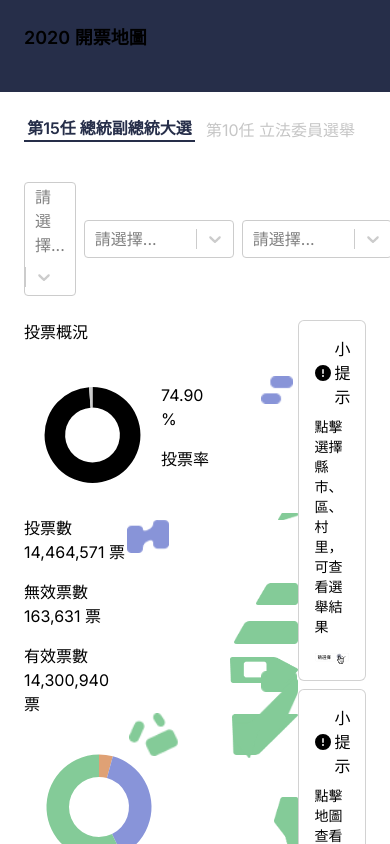
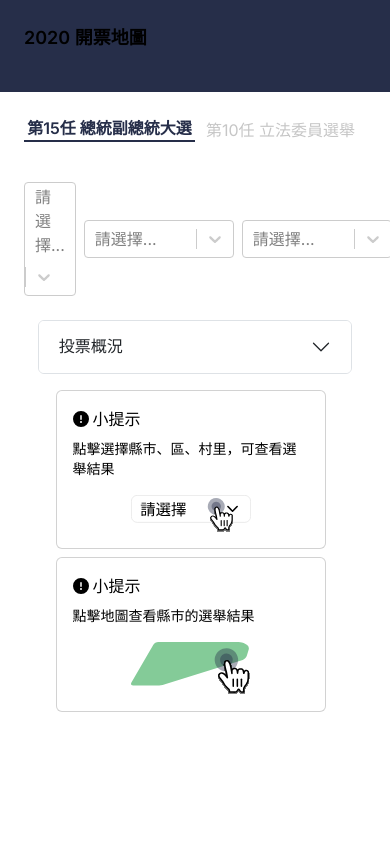
Before and after one commit to xms7104/F2E22023, a Next.js app: page / in a window 390 px wide. Shown: the top 844 px of the page. Built offline with nearby package versions, Linux system fonts and the light colour scheme.

Commit message:
add mobile Layout

```diff
--- a/src/app/Tip.jsx
+++ b/src/app/Tip.jsx
@@ -9,10 +9,9 @@ import 'bootstrap/dist/css/bootstrap.min.css';
 
 function Tip() {
     return (
-        <div className='w-[20%]'>
-            <div>
+        <div className='xl:block xl:w-[250px] lg:block lg:w-[180px] md:hidden'>
             <Card
-                    className="mb-2 bg-[#CCCCCC] text-black"
+                className="mb-2 bg-[#CCCCCC] text-black w-[90%]"
                 >
                 <Card.Body>
                     <div className='flex justify-start items-center'>
@@ -26,7 +25,7 @@ function Tip() {
                 </Card.Body>
             </Card>
             <Card
-                className="mb-2 bg-[#CCCCCC] text-black"
+            className="mb-2 bg-[#CCCCCC] text-black w-[90%]"
             >
             <Card.Body>
                 <div className='flex justify-start items-center'>
@@ -40,7 +39,6 @@ function Tip() {
             </Card.Body>
             </Card>
         </div>
-        </div>
     )
   }
 
--- a/src/app/chart.jsx
+++ b/src/app/chart.jsx
@@ -3,6 +3,7 @@ import React, { useEffect, useState } from 'react';
 import Image from 'next/image';
 import detailCity from './data/detailCity';
 import ReactECharts from 'echarts-for-react';
+import Accordion from 'react-bootstrap/Accordion';
 
 function Chart({voting, party, votingInformation, partyInformation}) {
     const [votingChart, setVotingChart] = useState({});
@@ -51,13 +52,12 @@ function Chart({voting, party, votingInformation, partyInformation}) {
             const title = Object.keys(partyInformation);
             if(title.length !== 0){
                 return title.map((item, index) => {
-                    console.log(partyInformation[item]['voting'], item)
                     if(item !== '有效票數'){
                         const votingNum = parseInt(partyInformation[item]['voting'].replace(/,/g, ''), 10);
                         const votingTotalNum = parseInt(partyInformation['有效票數'].replace(/,/g, ''), 10);
                         const votingProportion = ((votingNum / votingTotalNum) *100).toFixed(2);
                         return(
-                            <div key={item} className='flex justify-start items-baseline mb-4'>
+                            <div key={item} className='xl:w-[27vw] lg:w-[27vw] md:w-[56vw] flex justify-start lg:items-baseline lg:mb-4 md:items-center md:mb-2'>
                                 <p
                                 className='rounded-full h-[25px] w-[25px] text-sm text-white flex justify-center items-center mr-2'
                                  style={{backgroundColor: partyInformation[item]['color']}}>{index+1}</p>
@@ -84,11 +84,15 @@ function Chart({voting, party, votingInformation, partyInformation}) {
         }
     }
 
+    function mobileLayout() {
         return (
-        <div className='w-[30%]'>
-            <div>
-                <p>投票概況</p>
-                <div className='inline-flex justify-center items-center'>
+            <Accordion>
+            <Accordion.Item eventKey="0">
+              <Accordion.Header>投票概況</Accordion.Header>
+              <Accordion.Body>
+                <div className='grid justify-center items-center'>
+                    <div className='w-full flex justify-center items-center'>
+                        <div className='inline-flex justify-center items-center w-[60%]'>
                             <div className='w-[150px]'>
                                 <ReactECharts option={votingChart} style={{height:'150px'}} />
                             </div>
@@ -99,26 +103,85 @@ function Chart({voting, party, votingInformation, partyInformation}) {
                                 <p>投票率</p>
                             </div>
                         </div>
-                <div>
-                    <p>
+                        <div className='ml-4 mb-4'>
+                            <p className='mb-2'>
                                 投票數 {" "} {votingInformation['投票數']} 票
                             </p>
-                    <p>
+                            <p className='mb-2'>
                                 無效票數 {" "} {votingInformation['無效票數']} 票
                             </p>
-                    <p>
+                            <p className='mb-2'>
                                 有效票數 {" "} {votingInformation['有效票數']} 票
                             </p>
                         </div>
                     </div>
-            <div>
+                    <div className='w-full flex justify-center items-center'>
                         <div className='w-[150px]'>
                             <ReactECharts option={partyChart} style={{height:'150px'}} />
                         </div>
+                        <div>
                             {partyLayout()}
                         </div>
                     </div>
+                </div>
+              </Accordion.Body>
+            </Accordion.Item>
+          </Accordion>
+        )
+    }
 
+    function pcLayout(){
+        return(
+            <div className='grid items-center lg:justify-start md:justify-center md:mb-2'>
+                <p className='mb-0'>投票概況</p>
+                <div>
+                    <div className='xl:w-[30vw] lg:w-[30vw] md:w-[80vw] xl:grid lg:grid lg:justify-start lg:items-center md:w-[50vw] md:flex md:justify-start md:items-center'>
+                        <div className='inline-flex justify-center lg:items-center md:items-center'>
+                            <div className='w-[150px]'>
+                                <ReactECharts option={votingChart} style={{height:'150px'}} />
+                            </div>
+                            <div>
+                                <p>
+                                    {parseFloat(votingInformation['投票率']).toFixed(2)} %
+                                </p>
+                                <p>投票率</p>
+                            </div>
+                        </div>
+                        <div className='md:ml-4'>
+                            <p className='md:mb-2'>
+                                投票數 {" "} {votingInformation['投票數']} 票
+                            </p>
+                            <p className='md:mb-2'>
+                                無效票數 {" "} {votingInformation['無效票數']} 票
+                            </p>
+                            <p className='md:mb-2'>
+                                有效票數 {" "} {votingInformation['有效票數']} 票
+                            </p>
+                        </div>
+                    </div>
+                    <div className='xl:w-[30vw] xl:grid lg:w-[30vw] lg:grid md:w-[60vw] md:flex md:justify-center md:items-start'>
+                        <div className='w-[150px]'>
+                            <ReactECharts option={partyChart} style={{height:'150px'}} />
+                        </div>
+                        <div>
+                            {partyLayout()}
+                        </div>
+                    </div>
+                </div>
+            </div>
+        )
+    }
+
+
+    return (
+        <>
+        <div className='xl:block lg:block md:hidden sm:hidden'>
+            {pcLayout()}
+        </div>
+        <div className='xl:hidden lg:hidden md:block sm:block sm:w-[92%] sm:my-0 sm:mx-auto sm:mb-4'>
+            {mobileLayout()}
+        </div>
+        </>
     )
   }
 
--- a/src/app/data/taiwanMapData.jsx
+++ b/src/app/data/taiwanMapData.jsx
@@ -27,33 +27,33 @@ const taiwanMap = {
         {id:24, name: '金門縣', size:42, top:200, left:0, value:'Kinmen', uri:'/image/Kinmen/KinmenDefault.png'},
         {id:25, name: '連江縣馬祖', size:32, top:56, left:134, value:'Lienchiang', uri:'/image/Lienchiang/LienchiangDefault.png'},
     ],
-    mobile:[
-        {id:0, name: '基隆市', size:13, top:131, left:295, value:'Keelung', uri:'/image/Keelung/KeelungDefault.png'},
-        {id:1, name: '台北市', size:22, top:132, left:266, value:'Taipei', uri:'/image/Taipei/TaipeiDefault.png'},
-        {id:2, name: '新北市', size:85, top:113, left:241, value:'NewTaipei', uri:'/image/NewTaipei/NewTaipeiDefault.png'},
-        {id:3, name: '桃園市', size:62, top:141, left:216, value:'Taoyuan', uri:'/image/Taoyuan/TaoyuanDefault.png'},
-        {id:4, name: '新竹市', size:18, top:177, left:196, value:'HsinchuCity', uri:'/image/HsinchuCity/HsinchuCityDefault.png'},
-        {id:5, name: '新竹縣', size:55, top:159, left:204, value:'Hsinchu', uri:'/image/Hsinchu/HsinchuDefault.png'},
-        {id:6, name: '苗栗縣', size:80, top:194, left:177, value:'Miaoli', uri:'/image/Miaoli/MiaoliDefault.png'},
-        {id:7, name: '台中市', size:115, top:226, left:151, value:'Taichung', uri:'/image/Taichung/TaichungDefault.png'},
-        {id:8, name: '彰化縣', size:46, top:274, left:134, value:'Changhua', uri:'/image/Changhua/ChanghuaDefault.png'},
-        {id:9, name: '南投縣', size:80, top:247, left:183, value:'Nantou', uri:'/image/Nantou/NantouDefault.png'},
-        {id:10, name: '雲林縣', size:60, top:300, left:121, value:'Yunlin', uri:'/image/Yunlin/YunlinDefault.png'},
-        {id:11, name: '嘉義市', size:24, top:334, left:141, value:'ChiayiCity', uri:'/image/ChiayiCity/ChiayiCityDefault.png'},
-        {id:12, name: '嘉義縣', size:92, top:324, left:119, value:'Chiayi', uri:'/image/Chiayi/ChiayiDefault.png'},
-        {id:13, name: '台南市', size:70, top:362, left:121, value:'Tainan', uri:'/image/Tainan/TainanDefault.png'},
-        {id:14, name: '高雄市', size:100, top:342, left:122, value:'Kaohsiung', uri:'/image/Kaohsiung/KaohsiungDefault.png'},
-        {id:15, name: '屏東縣', size:45, top:421, left:151, value:'Pingtung', uri:'/image/Pingtung/PingtungDefault.png'},
-        {id:16, name: '屏東鄉琉球鄉', size:20, top:489, left:113, value:'Liuqiu', uri:'/image/Liuqiu/LiuqiuDefault.png'},
-        {id:17, name: '宜蘭縣', size:55, top:159, left:264, value:'Yilan', uri:'/image/Yilan/YilanDefault.png'},
-        {id:18, name: '宜蘭縣龜山島', size:20, top:154, left:336, value:'Guishan', uri:'/image/Guishan/GuishanDefault.png'},
-        {id:19, name: '花蓮縣', size:82, top:231, left:224, value:'Hualien', uri:'/image/Hualien/HualienDefault.png'},
-        {id:20, name: '台東縣', size:58, top:366, left:199, value:'Taitung', uri:'/image/Taitung/TaitungDefault.png'},
-        {id:21, name: '台東縣蘭嶼鄉', size:20, top:472, left:257, value:'Lanyu', uri:'/image/Lanyu/LanyuDefault.png'},
-        {id:22, name: '台東縣綠島鄉', size:10, top:412, left:292, value:'Ludao', uri:'/image/Ludao/LudaoDefault.png'},
-        {id:23, name: '澎湖縣', size:32, top:363, left:52, value:'Penghu', uri:'/image/Penghu/PenghuDefault.png'},
-        {id:24, name: '金門縣', size:28, top:230, left:50, value:'Kinmen', uri:'/image/Kinmen/KinmenDefault.png'},
-        {id:25, name: '連江縣馬祖', size:20, top:132, left:142, value:'Lienchiang', uri:'/image/Lienchiang/LienchiangDefault.png'},
+    ipad:[
+        {id:0, name: '基隆市', size:13, top:31, left:245, value:'Keelung', uri:'/image/Keelung/KeelungDefault.png'},
+        {id:1, name: '台北市', size:22, top:32, left:216, value:'Taipei', uri:'/image/Taipei/TaipeiDefault.png'},
+        {id:2, name: '新北市', size:85, top:13, left:191, value:'NewTaipei', uri:'/image/NewTaipei/NewTaipeiDefault.png'},
+        {id:3, name: '桃園市', size:62, top:41, left:166, value:'Taoyuan', uri:'/image/Taoyuan/TaoyuanDefault.png'},
+        {id:4, name: '新竹市', size:18, top:77, left:146, value:'HsinchuCity', uri:'/image/HsinchuCity/HsinchuCityDefault.png'},
+        {id:5, name: '新竹縣', size:55, top:59, left:154, value:'Hsinchu', uri:'/image/Hsinchu/HsinchuDefault.png'},
+        {id:6, name: '苗栗縣', size:80, top:94, left:127, value:'Miaoli', uri:'/image/Miaoli/MiaoliDefault.png'},
+        {id:7, name: '台中市', size:115, top:126, left:101, value:'Taichung', uri:'/image/Taichung/TaichungDefault.png'},
+        {id:8, name: '彰化縣', size:46, top:174, left:84, value:'Changhua', uri:'/image/Changhua/ChanghuaDefault.png'},
+        {id:9, name: '南投縣', size:80, top:147, left:133, value:'Nantou', uri:'/image/Nantou/NantouDefault.png'},
+        {id:10, name: '雲林縣', size:60, top:200, left:71, value:'Yunlin', uri:'/image/Yunlin/YunlinDefault.png'},
+        {id:11, name: '嘉義市', size:24, top:234, left:91, value:'ChiayiCity', uri:'/image/ChiayiCity/ChiayiCityDefault.png'},
+        {id:12, name: '嘉義縣', size:92, top:224, left:69, value:'Chiayi', uri:'/image/Chiayi/ChiayiDefault.png'},
+        {id:13, name: '台南市', size:70, top:262, left:71, value:'Tainan', uri:'/image/Tainan/TainanDefault.png'},
+        {id:14, name: '高雄市', size:100, top:242, left:72, value:'Kaohsiung', uri:'/image/Kaohsiung/KaohsiungDefault.png'},
+        {id:15, name: '屏東縣', size:45, top:321, left:101, value:'Pingtung', uri:'/image/Pingtung/PingtungDefault.png'},
+        {id:16, name: '屏東鄉琉球鄉', size:20, top:389, left:63, value:'Liuqiu', uri:'/image/Liuqiu/LiuqiuDefault.png'},
+        {id:17, name: '宜蘭縣', size:55, top:59, left:214, value:'Yilan', uri:'/image/Yilan/YilanDefault.png'},
+        {id:18, name: '宜蘭縣龜山島', size:20, top:54, left:316, value:'Guishan', uri:'/image/Guishan/GuishanDefault.png'},
+        {id:19, name: '花蓮縣', size:82, top:131, left:174, value:'Hualien', uri:'/image/Hualien/HualienDefault.png'},
+        {id:20, name: '台東縣', size:58, top:266, left:149, value:'Taitung', uri:'/image/Taitung/TaitungDefault.png'},
+        {id:21, name: '台東縣蘭嶼鄉', size:20, top:372, left:207, value:'Lanyu', uri:'/image/Lanyu/LanyuDefault.png'},
+        {id:22, name: '台東縣綠島鄉', size:10, top:312, left:242, value:'Ludao', uri:'/image/Ludao/LudaoDefault.png'},
+        {id:23, name: '澎湖縣', size:32, top:263, left:2, value:'Penghu', uri:'/image/Penghu/PenghuDefault.png'},
+        {id:24, name: '金門縣', size:28, top:130, left:0, value:'Kinmen', uri:'/image/Kinmen/KinmenDefault.png'},
+        {id:25, name: '連江縣馬祖', size:20, top:32, left:92, value:'Lienchiang', uri:'/image/Lienchiang/LienchiangDefault.png'},
     ]
 }
 
--- a/src/app/page.js
+++ b/src/app/page.js
@@ -86,10 +86,9 @@ export default function Home() {
           <p className='mb-0'>清除</p>
         </div>
       </div>
-      <div className='flex justify-center items-start px-4 py-4'>
+      <div className='lg:flex justify-center items-start px-4 py-4 md:grid'>
         <Chart voting={voting} votingInformation={votingInformation} party={party} partyInformation={partyInformation} />
         <TaiWanMap />
-        <Tip />
       </div>
     </main>
   )
--- a/src/app/taiwanMap.jsx
+++ b/src/app/taiwanMap.jsx
@@ -2,9 +2,10 @@
 import React from 'react';
 import Image from 'next/image';
 import taiwanMap from './data/taiwanMapData';
+import Tip from './Tip';
 
 function TaiWanMap() {
-    function taiwan(){
+    function taiwanPC(){
       return taiwanMap['pc'].map((item, index) => {
         return(
           <button key={item.id} className='absolute'
@@ -14,11 +15,29 @@ function TaiWanMap() {
         )
       })
     }
+
+    function taiwanIpad(){
+      return taiwanMap['ipad'].map((item, index) => {
+        return(
+          <button key={item.id} className='absolute'
+          style={{top:item.top, left: item.left}}>
+            <Image alt={item.name} src={item.uri} width={item.size} height={40} />
+          </button>
+        )
+      })
+  }
+
     return (
-        <div className='w-[50vw]'>
-          <div className='relative h-screen'>
-            {taiwan()}
+      <div className='flex justify-around items-start xl:w-[70%] lg:w-[70%] md:w-screen'>
+        <div className='xl:w-[70%] lg:w-[70%] md:w-[56%]'>
+          <div className='xl:block xl:relative xl:h-screen lg:hidde md:hidden sm:hidden'>
+            {taiwanPC()}
           </div>
+          <div className='xl:hidden lg:block lg:relative lg:h-screen md:block md:relative md:h-screen sm:block sm:relative sm:h-screen'>
+            {taiwanIpad()}
+          </div>
+        </div>
+        <Tip />
       </div>
     )
   }
--- a/tailwind.config.js
+++ b/tailwind.config.js
@@ -8,10 +8,10 @@ module.exports = {
   theme: {
     extend: {
       screens: {
-        'sm': '375px', // 小屏幕
-        'md': '475px', // 中等屏幕
+        'sm': '275px', // 小屏幕
+        'md': '575px', // 中等屏幕
         'lg': '820px', // 大屏幕
-        'xl': '1280px', // 超大屏幕
+        'xl': '1080px', // 超大屏幕
       },
       backgroundImage: {
         'gradient-radial': 'radial-gradient(var(--tw-gradient-stops))',
```
Lines whose indentation alone changed are shown as unchanged.
